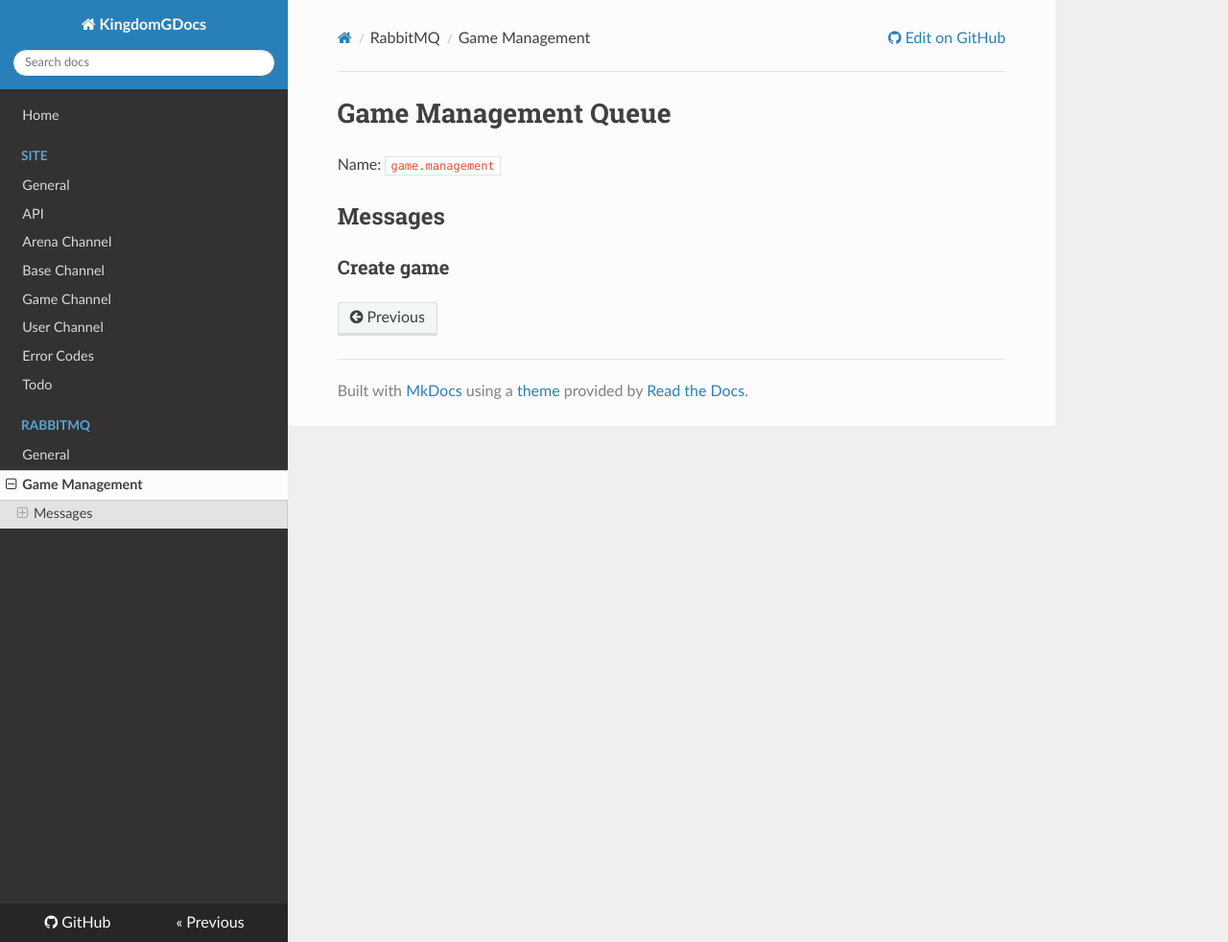
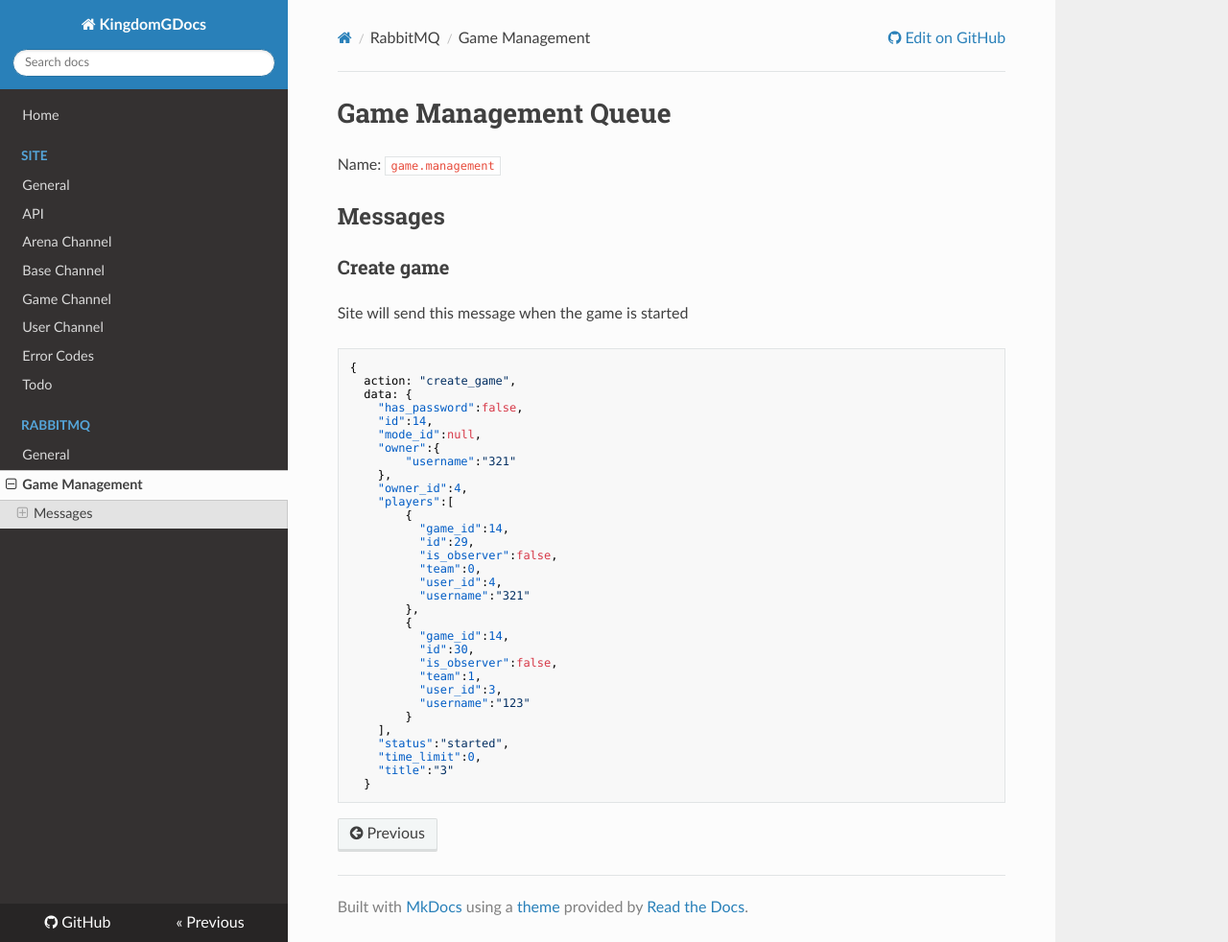
Before and after one commit to gavr-games/kingdom-g, an MkDocs documentation site: the page built from docs/docs/rabbitmq/game_management_queue.md, in a window 1280 px wide and 982 px high. Shown: the whole window at 96% size. Built offline with MkDocs 1.6.1, drawn with Linux system fonts in a browser that asks for light colours; nearby versions of some CDN libraries.

Commit message:
send rabbitmq message on game start

````diff
--- a/docker-compose.yml
+++ b/docker-compose.yml
@@ -22,8 +22,12 @@ services:
 
   engine:
     build: ./engine
+    command: lein run
     ports:
       - 3000:3000
+    env_file: ./engine/.env
+    volumes:
+      - ./engine:/usr/src/app:cached
     depends_on:
       - rabbitmq
 
@@ -52,7 +56,6 @@ services:
     volumes:
       - rabbitmq-data:/var/lib/rabbitmq:cached
     ports:
-      - 5671:5671
       - 5672:5672
       - 15672:15672
 
--- a/docs/docs/rabbitmq/game_management_queue.md
+++ b/docs/docs/rabbitmq/game_management_queue.md
@@ -5,3 +5,39 @@ Name: `game.management`
 ## Messages
 
 ### Create game
+
+Site will send this message when the game is started
+```json
+{
+  action: "create_game",
+  data: {
+    "has_password":false,
+    "id":14,
+    "mode_id":null,
+    "owner":{
+        "username":"321"
+    },
+    "owner_id":4,
+    "players":[
+        {
+          "game_id":14,
+          "id":29,
+          "is_observer":false,
+          "team":0,
+          "user_id":4,
+          "username":"321"
+        },
+        {
+          "game_id":14,
+          "id":30,
+          "is_observer":false,
+          "team":1,
+          "user_id":3,
+          "username":"123"
+        }
+    ],
+    "status":"started",
+    "time_limit":0,
+    "title":"3"
+  }
+```
````
Also changed, not shown: 11 other files.
